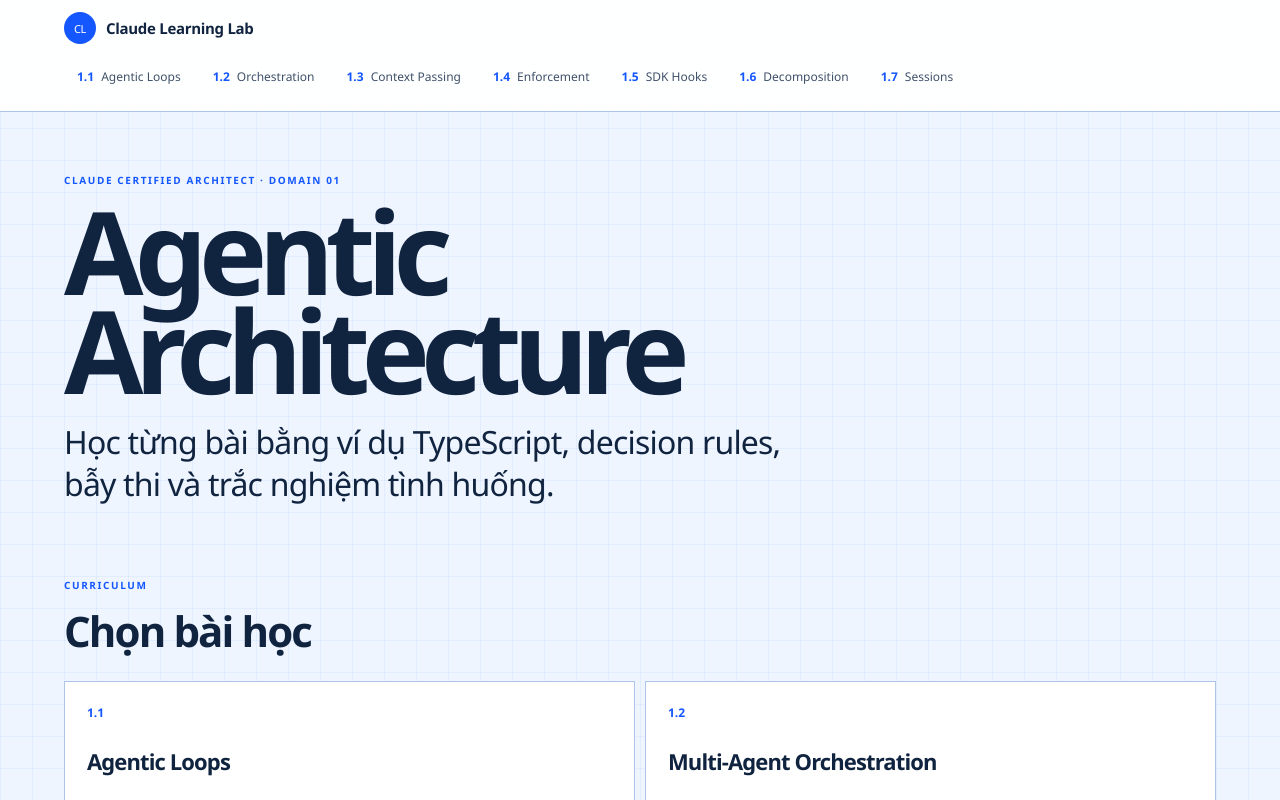
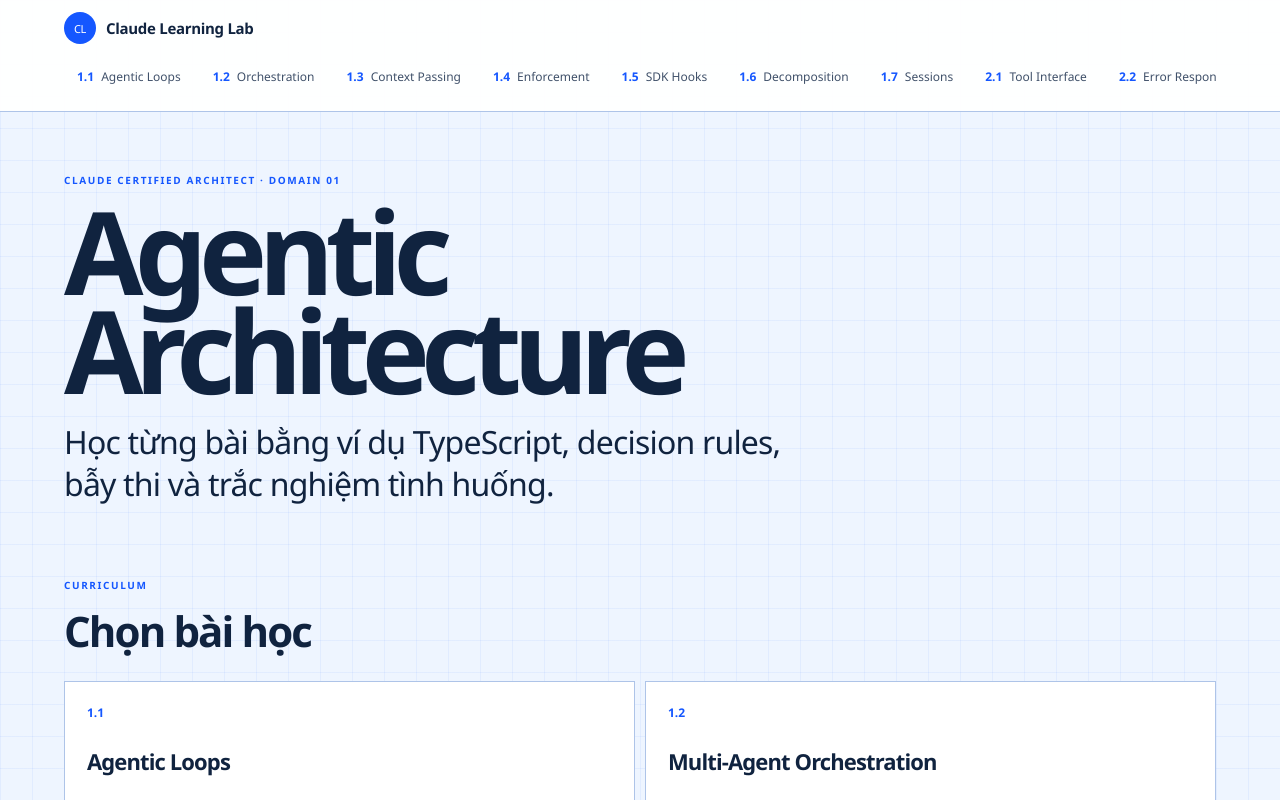
Before and after one commit to AnTuY154/claude_learn, a Next.js app: page / in a window 1280 px wide. Shown: the top 800 px of the page. Built offline with nearby package versions, Linux system fonts and the light colour scheme; no server answers.

Commit message:
feat(domain2): add all five MCP lessons to global course navigation

```diff
--- a/app/components/CourseNavigation.tsx
+++ b/app/components/CourseNavigation.tsx
@@ -13,6 +13,11 @@ const items = [
   ["1.5", "SDK Hooks", "/lesson5"],
   ["1.6", "Decomposition", "/lesson6"],
   ["1.7", "Sessions", "/lesson7"],
+  ["2.1", "Tool Interface", "/domain2/lesson1"],
+  ["2.2", "Error Responses", "/domain2/lesson2"],
+  ["2.3", "Tool Choice", "/domain2/lesson3"],
+  ["2.4", "MCP Integration", "/domain2/lesson4"],
+  ["2.5", "Built-in Tools", "/domain2/lesson5"],
 ] as const;
 
 export default function CourseNavigation() {
@@ -23,7 +28,7 @@ export default function CourseNavigation() {
         <Link href="/" className="course-logo" aria-label="Claude Learning Lab — Trang chủ">
           <span>CL</span><strong>Claude Learning Lab</strong>
         </Link>
-        <nav className="course-nav" aria-label="Điều hướng bài học Agentic Architecture">
+        <nav className="course-nav" aria-label="Điều hướng Claude Certification Domains 1 và 2">
           {items.map(([number, title, href]) => (
             <Link key={number} href={href} className={pathname === href || pathname?.startsWith(href + "/") ? "active" : ""}
               aria-current={pathname === href || pathname?.startsWith(href + "/") ? "page" : undefined}
```
